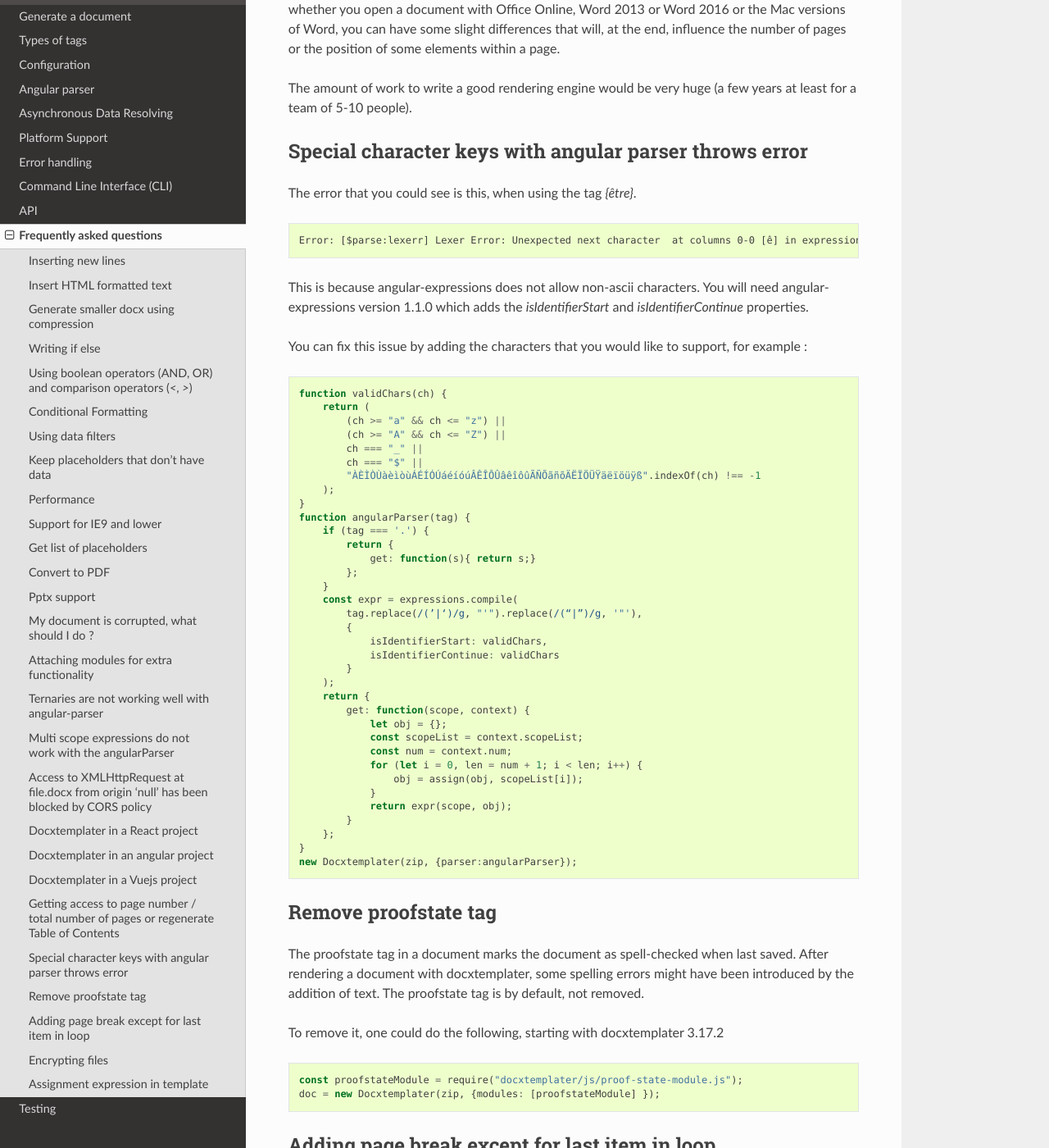
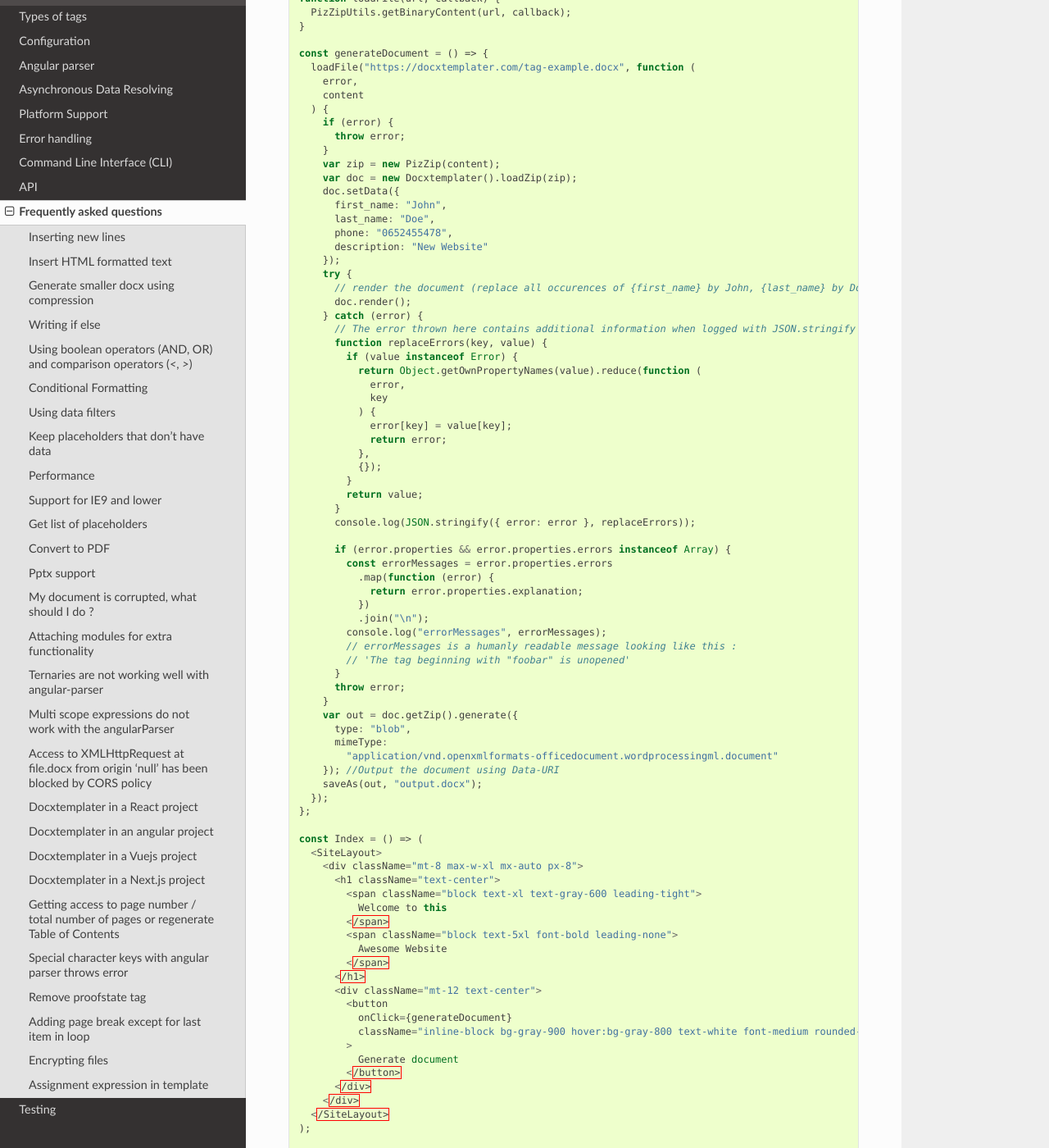
Before and after one commit to open-xml-templating/docxtemplater, a Sphinx documentation site: the page built from docs/source/faq.rst, in a window 1280 px wide and 1400 px high, scrolled down 14362 px. Shown: the whole window at 82% size. Built offline with Sphinx 7.4.7 and the Read the Docs theme 2.0.0, drawn with Linux system fonts in a browser that asks for light colours; some of the changed text lies outside the part shown.

Commit message:
Add Next.js demo in documentation

```diff
--- a/docs/source/faq.rst
+++ b/docs/source/faq.rst
@@ -753,6 +753,115 @@ If you are using vuejs 2.0 version that supports the `import` keyword, you can u
       `
     };
 
+Docxtemplater in a Next.js project
+----------------------------------
+
+There is an `online nextjs demo`_ available on codesandbox.
+
+.. _`online nextjs demo`: https://codesandbox.io/s/docxtemplater-with-nextjs-o1nqo
+
+You can use the following code :
+
+.. code-block:: javascript
+
+    import SiteLayout from "../components/SiteLayout";
+    import React from "react";
+    import Docxtemplater from "docxtemplater";
+    import PizZip from "pizzip";
+    import { saveAs } from "file-saver";
+    let PizZipUtils = null;
+    if (typeof window !== "undefined") {
+      import("pizzip/utils/index.js").then(function (r) {
+        PizZipUtils = r;
+      });
+    }
+
+    function loadFile(url, callback) {
+      PizZipUtils.getBinaryContent(url, callback);
+    }
+
+    const generateDocument = () => {
+      loadFile("https://docxtemplater.com/tag-example.docx", function (
+        error,
+        content
+      ) {
+        if (error) {
+          throw error;
+        }
+        var zip = new PizZip(content);
+        var doc = new Docxtemplater().loadZip(zip);
+        doc.setData({
+          first_name: "John",
+          last_name: "Doe",
+          phone: "0652455478",
+          description: "New Website"
+        });
+        try {
+          // render the document (replace all occurences of {first_name} by John, {last_name} by Doe, ...)
+          doc.render();
+        } catch (error) {
+          // The error thrown here contains additional information when logged with JSON.stringify (it contains a properties object containing all suberrors).
+          function replaceErrors(key, value) {
+            if (value instanceof Error) {
+              return Object.getOwnPropertyNames(value).reduce(function (
+                error,
+                key
+              ) {
+                error[key] = value[key];
+                return error;
+              },
+              {});
+            }
+            return value;
+          }
+          console.log(JSON.stringify({ error: error }, replaceErrors));
+
+          if (error.properties && error.properties.errors instanceof Array) {
+            const errorMessages = error.properties.errors
+              .map(function (error) {
+                return error.properties.explanation;
+              })
+              .join("\n");
+            console.log("errorMessages", errorMessages);
+            // errorMessages is a humanly readable message looking like this :
+            // 'The tag beginning with "foobar" is unopened'
+          }
+          throw error;
+        }
+        var out = doc.getZip().generate({
+          type: "blob",
+          mimeType:
+            "application/vnd.openxmlformats-officedocument.wordprocessingml.document"
+        }); //Output the document using Data-URI
+        saveAs(out, "output.docx");
+      });
+    };
+
+    const Index = () => (
+      <SiteLayout>
+        <div className="mt-8 max-w-xl mx-auto px-8">
+          <h1 className="text-center">
+            <span className="block text-xl text-gray-600 leading-tight">
+              Welcome to this
+            </span>
+            <span className="block text-5xl font-bold leading-none">
+              Awesome Website
+            </span>
+          </h1>
+          <div className="mt-12 text-center">
+            <button
+              onClick={generateDocument}
+              className="inline-block bg-gray-900 hover:bg-gray-800 text-white font-medium rounded-lg px-6 py-4 leading-tight"
+            >
+              Generate document
+            </button>
+          </div>
+        </div>
+      </SiteLayout>
+    );
+
+    export default Index;
+
 Getting access to page number / total number of pages or regenerate Table of Contents
 -------------------------------------------------------------------------------------
 
```
Also changed, not shown: docs/source/generate.rst (+6 -5 lines).
